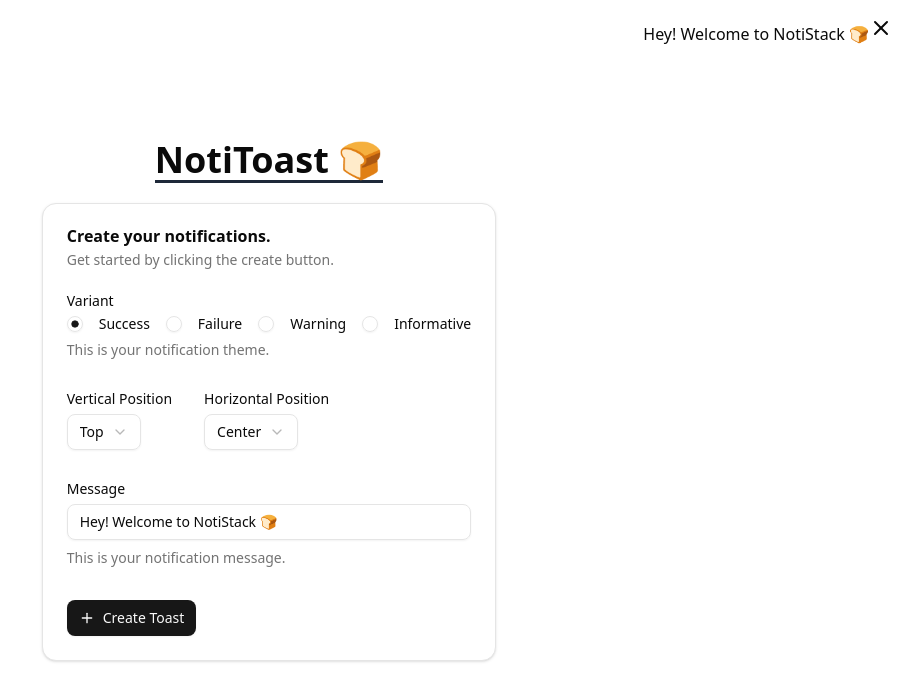
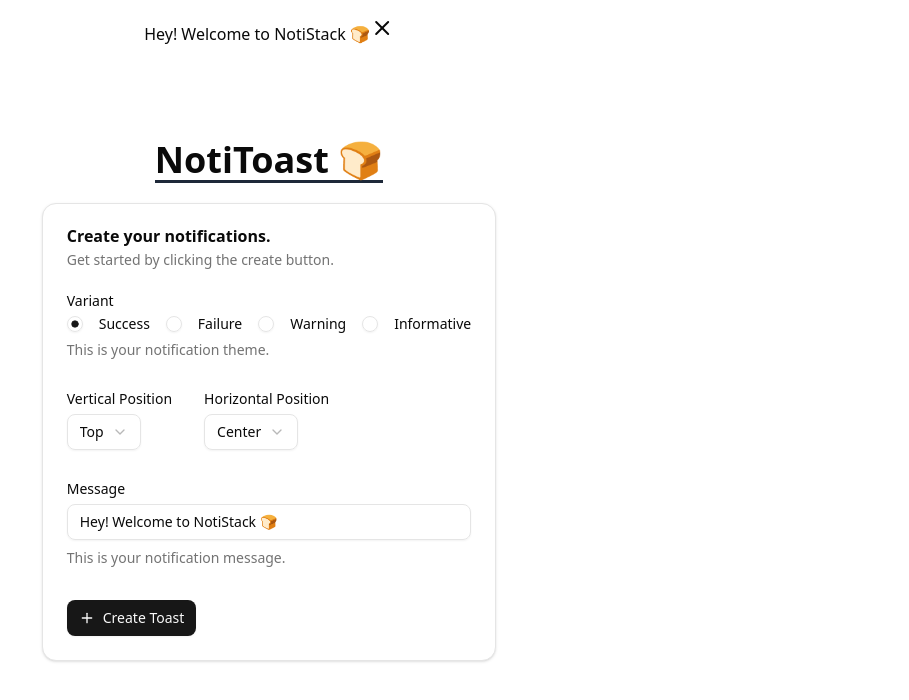
Before and after one commit to hexabytecode/app-notitoast, a Next.js app: page / in a window 1280 px wide. Both pictures are taken after a click on the button "Create Toast". Shown: the top 700 px of the page, without its empty margins (371-1280 px from the left). Built offline with nearby package versions, Linux system fonts and the light colour scheme.

Commit message:
feature: multiple containers w correct position can be added

```diff
--- a/src/components/notitoast/ToastContainer.jsx
+++ b/src/components/notitoast/ToastContainer.jsx
@@ -1,11 +1,50 @@
 import Toast from "./Toast";
 
-const ToastContainer = ({ toasts, removeToast }) => (
-  <div className="fixed top-4 right-4 space-y-2">
-    {toasts.map((toast) => (
-      <Toast key={toast.id} {...toast} onClose={() => removeToast(toast.id)} />
-    ))}
-  </div>
-);
+const getPositionClass = (vertical, horizontal) => {
+  const verticalClass = vertical === "top" ? "top-4" : "bottom-4";
+  const horizontalClass =
+    horizontal === "left"
+      ? "left-4"
+      : horizontal === "right"
+      ? "right-4"
+      : "left-1/2 transform -translate-x-1/2";
+
+  return `${verticalClass} ${horizontalClass}`;
+};
+
+const ToastContainer = ({ toasts, removeToast }) => {
+  const groupedToasts = toasts.reduce((groups, toast) => {
+    const positionKey = `${toast.position.vertical}-${toast.position.horizontal}`;
+    if (!groups[positionKey]) groups[positionKey] = [];
+    groups[positionKey].push(toast);
+    return groups;
+  }, {});
+
+  return (
+    <>
+      {Object.entries(groupedToasts).map(([position, groupedToasts]) => {
+        const [vertical, horizontal] = position.split("-");
+        return (
+          <div
+            key={position}
+            className={`fixed space-y-2 z-50 ${getPositionClass(
+              vertical,
+              horizontal
+            )}`}
+          >
+            {groupedToasts.map((toast) => (
+              <Toast
+                key={toast.id}
+                variant={toast.variant}
+                message={toast.message}
+                onClose={() => removeToast(toast.id)}
+              />
+            ))}
+          </div>
+        );
+      })}
+    </>
+  );
+};
 
 export default ToastContainer;
```
